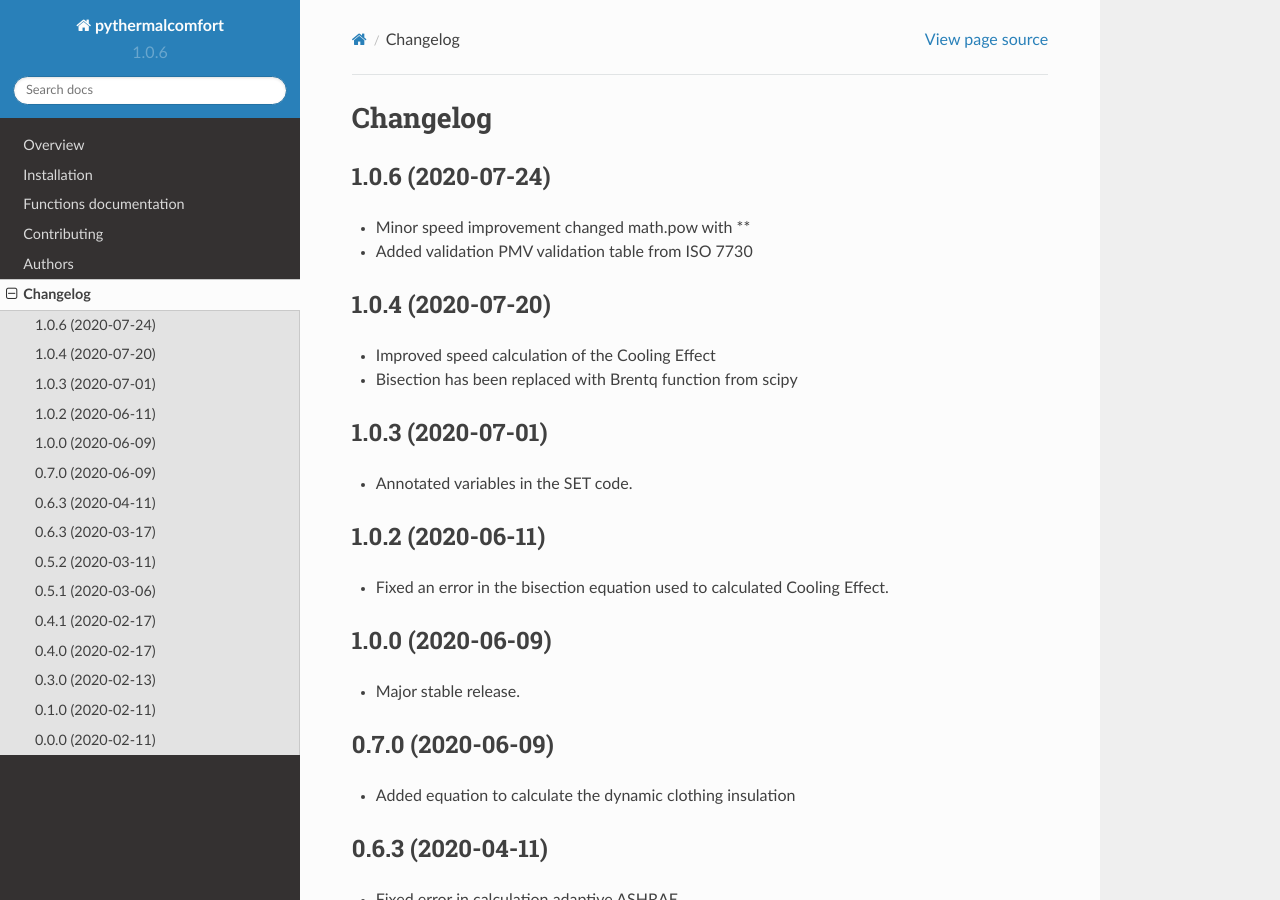
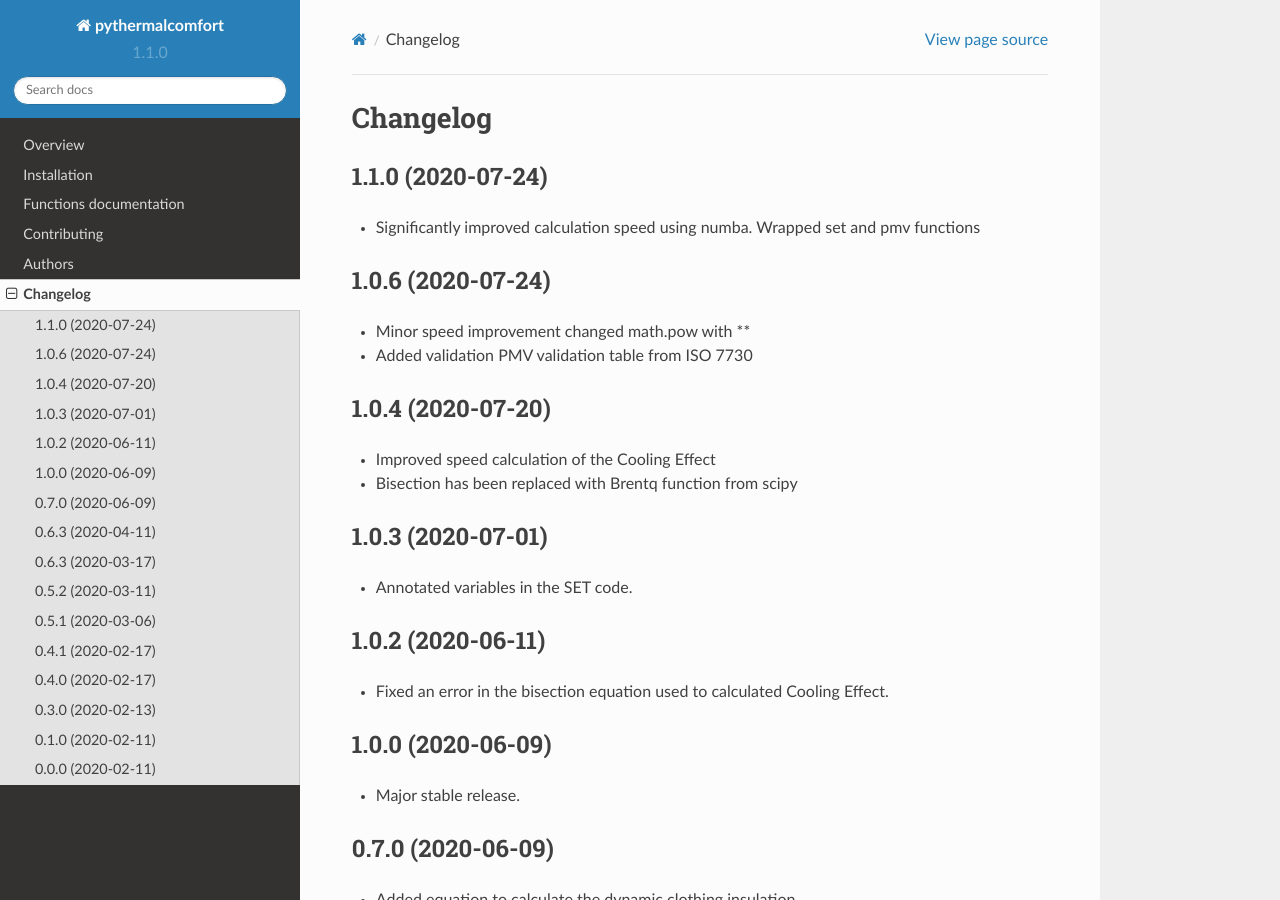
Before and after one commit to CenterForTheBuiltEnvironment/pythermalcomfort, a Sphinx documentation site: the page built from docs/changelog.rst, in a window 1280 px wide and 900 px high. Built offline with Sphinx 7.4.7 and the Read the Docs theme 2.0.0, drawn with Linux system fonts in a browser that asks for light colours; pages that are not in the unit, such as notebooks, are missing from menus.

Commit message:
* version 1.1.0

```diff
--- a/CHANGELOG.rst
+++ b/CHANGELOG.rst
@@ -1,6 +1,11 @@
 
 Changelog
 =========
+
+1.1.0 (2020-07-24)
+------------------
+
+* Significantly improved calculation speed using numba. Wrapped set and pmv functions
 
 1.0.6 (2020-07-24)
 ------------------
--- a/README.rst
+++ b/README.rst
@@ -52,9 +52,9 @@ Overview
     :alt: Supported implementations
     :target: https://pypi.org/project/pythermalcomfort
 
-.. |commits-since| image:: https://img.shields.io/github/commits-since/CenterForTheBuiltEnvironment/pythermalcomfort/v1.0.6.svg
+.. |commits-since| image:: https://img.shields.io/github/commits-since/CenterForTheBuiltEnvironment/pythermalcomfort/v1.1.0.svg
     :alt: Commits since latest release
-    :target: https://github.com/CenterForTheBuiltEnvironment/pythermalcomfort/compare/v1.0.6...master
+    :target: https://github.com/CenterForTheBuiltEnvironment/pythermalcomfort/compare/v1.1.0...master
 
 
 
--- a/docs/conf.py
+++ b/docs/conf.py
@@ -23,7 +23,7 @@ project = 'pythermalcomfort'
 year = '2019-2020'
 author = 'Federico Tartarini'
 copyright = '{0}, {1}'.format(year, author)
-version = release = '1.0.6'
+version = release = '1.1.0'
 
 pygments_style = 'trac'
 templates_path = ['.']
--- a/setup.py
+++ b/setup.py
@@ -25,7 +25,7 @@ def read(*names, **kwargs):
 
 setup(
     name='pythermalcomfort',
-    version='1.0.6',
+    version='1.1.0',
     license='MIT',
     description='Package to calculate several thermal comfort indices (e.g. PMV, PPD, SET, adaptive) and convert physical variables.',
     long_description='%s\n%s' % (
--- a/src/pythermalcomfort/__init__.py
+++ b/src/pythermalcomfort/__init__.py
@@ -1,3 +1,3 @@
-__version__ = "__version__ = '1.0.6'"
+__version__ = "__version__ = '1.1.0'"
 
 from pythermalcomfort.models import *
```
Also changed, not shown: .bumpversion.cfg.
